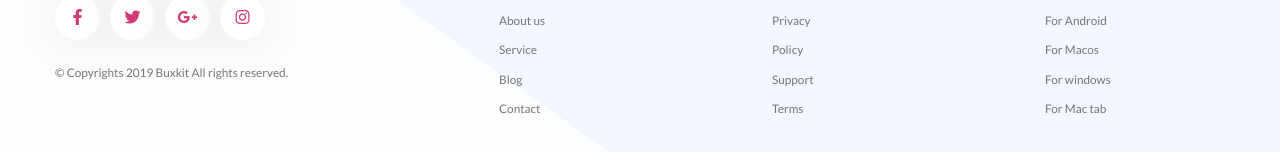
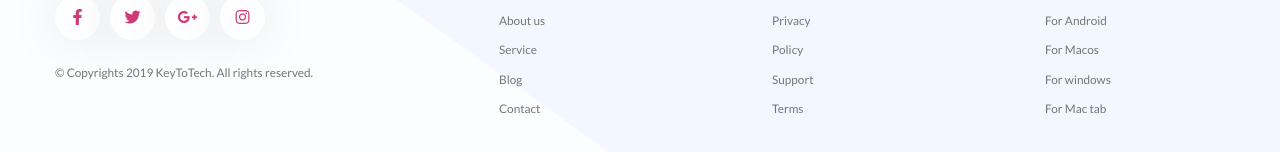
Before and after one commit to KeyToTech/StandupBotLanding, a React (Create React App) app: page / in a window 1280 px wide. Shown: the part 9281-9433 px from the top of the page. Built offline with nearby package versions, Linux system fonts and the light colour scheme.

Commit message:
Update copyrights.

```diff
--- a/src/footer/Footer.js
+++ b/src/footer/Footer.js
@@ -57,7 +57,7 @@ const Footer = () => (
                     {Button(<i class="fab fa-instagram"></i>, "")}
                 </div>
                 <div className='develop-block'>
-                    <h4>© Copyrights 2019 Buxkit All rights reserved.</h4>
+                    <h4>© Copyrights 2019 KeyToTech. All rights reserved.</h4>
                 </div>
             </div>
 
```
